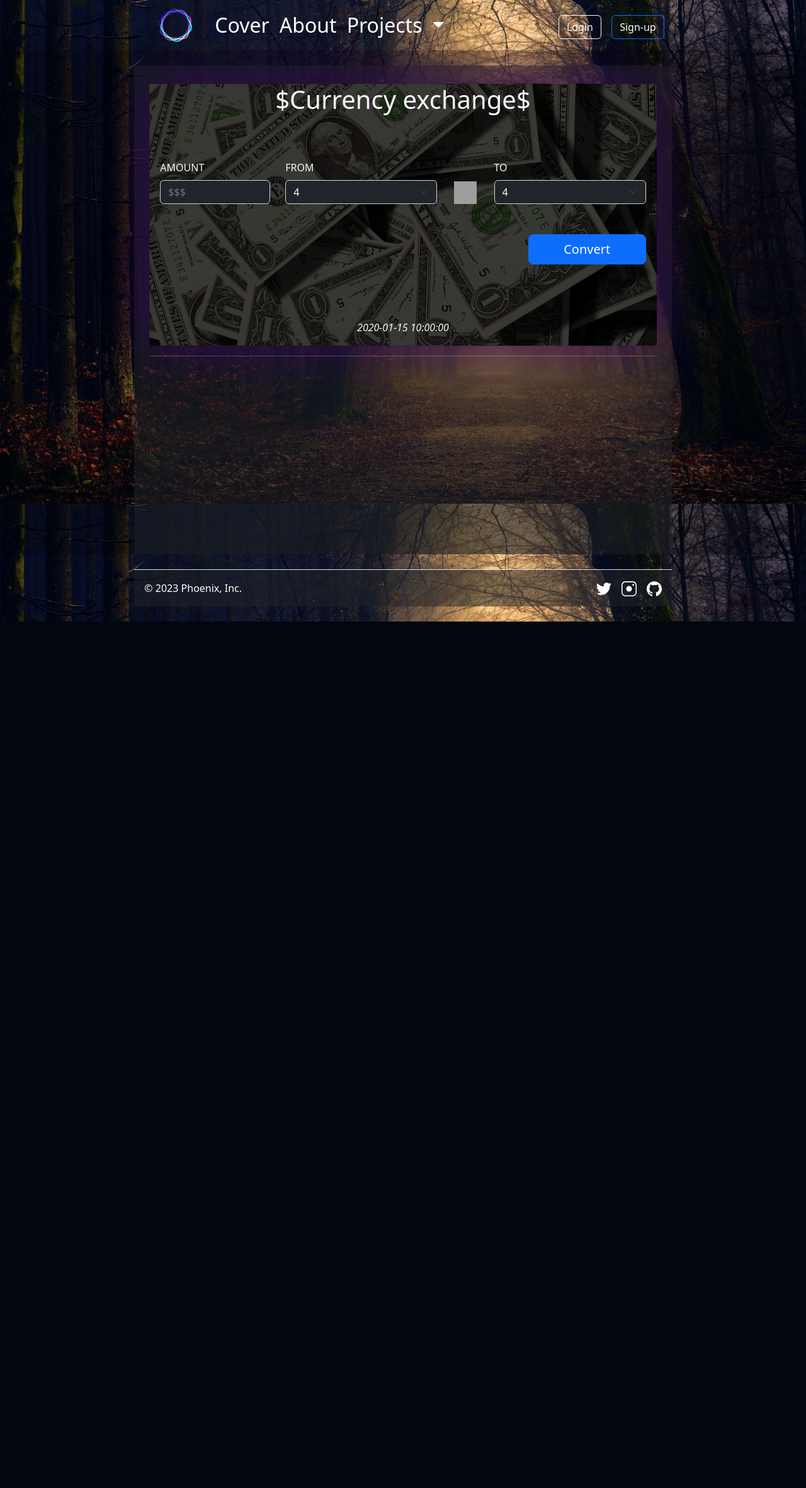
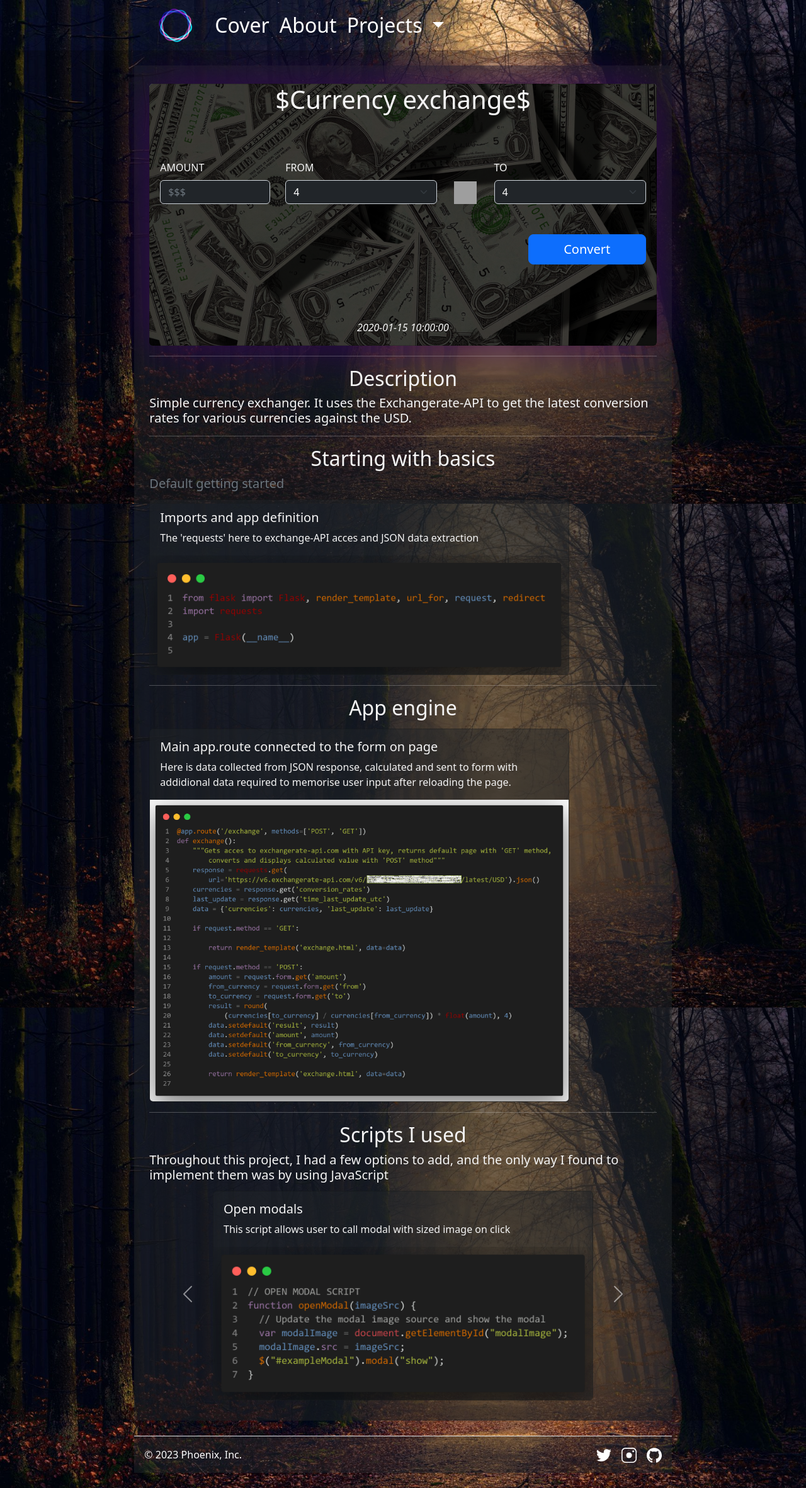
Before and after one commit to Phoenix-unic/my-blog, a Flask app: page /exchange in a window 1280 px wide. Shown: the whole page at 63% size. Before the commit the page ends 987 px from the top, so only its background shows below. Run offline with Flask 3, Linux system fonts and the light colour scheme; a database or web service that is not in the repository returns one stand-in record (values such as "Sample title"); data that the repository does not hold is empty; grey boxes are pictures that could not be loaded.

Commit message:
done exchanger description, removed login/logout buttons, replaced script from template to scripts.js file

```diff
--- a/app.py
+++ b/app.py
@@ -22,6 +22,8 @@ def pass_generator():
 
 @app.route('/exchange', methods=['POST', 'GET'])
 def exchange():
+    """Gets acces to exchangerate-api.com with API key, returns default page with 'GET' method,
+        converts and displays calculated value with 'POST' method"""
     response = requests.get(
         url='https://v6.exchangerate-api.com/v6/5e3e41fad6586fa3aa5dcd3f/latest/USD').json()
     currencies = response.get('conversion_rates')
@@ -36,7 +38,8 @@ def exchange():
         amount = request.form.get('amount')
         from_currency = request.form.get('from')
         to_currency = request.form.get('to')
-        result = round((currencies[to_currency] / currencies[from_currency]) * float(amount), 4)
+        result = round(
+            (currencies[to_currency] / currencies[from_currency]) * float(amount), 4)
         data.setdefault('result', result)
         data.setdefault('amount', amount)
         data.setdefault('from_currency', from_currency)
--- a/static/js/script.js
+++ b/static/js/script.js
@@ -1,6 +1,18 @@
+// OPEN MODAL SCRIPT
 function openModal(imageSrc) {
   // Update the modal image source and show the modal
   var modalImage = document.getElementById("modalImage");
   modalImage.src = imageSrc;
   $("#exampleModal").modal("show");
 }
+
+// REPLACE CURRENCIES ON CLICK
+const exchangeIcon = document.querySelector("#replace-currencies");
+const fromSelect = document.querySelector("#from");
+const toSelect = document.querySelector("#to");
+
+exchangeIcon.addEventListener("click", () => {
+  const temp = fromSelect.value;
+  fromSelect.value = toSelect.value;
+  toSelect.value = temp;
+});
--- a/templates/exchange.html
+++ b/templates/exchange.html
@@ -53,7 +53,8 @@ Exchange
             <div class="col-lg-6 col-sm-12 mx-auto mb-4 d-flex  justify-content-center ">
               {% if data.get('result') %}
               <h3>
-                <i class="text-2rem-colored">{{data.get('amount')}} </i>{{data.get('from_currency')}} = <i class="text-2rem-colored">{{data.get('result')}} </i>{{data.get('to_currency')}}
+                <i class="text-2rem-colored">{{data.get('amount')}} </i>{{data.get('from_currency')}} = <i
+                  class="text-2rem-colored">{{data.get('result')}} </i>{{data.get('to_currency')}}
               </h3>
               {% endif %}
             </div>
@@ -65,18 +66,80 @@ Exchange
       </div>
     </div>
     <hr>
+    <h2>Description</h2>
+    <h5>Simple currency exchanger. It uses the Exchangerate-API to get the latest conversion rates for various
+      currencies against the USD.</h5>
+    <hr>
+    <h2>Starting with basics</h2>
+    <h5 class="text-secondary">Default getting started</h5>
+    <div class="row my-5 my-md-2">
+      <div class="col-lg-10">
+        <div class="card text-bg-dark w-100">
+          <div class="card-body">
+            <h5 class="card-title">Imports and app definition </h5>
+            <p class="card-text">The 'requests' here to exchange-API acces and JSON data extraction</p>
+          </div>
+          <img src="/static/images/exchange/imports.png" class="card-img-bottom img-fluid"
+            onclick="openModal('/static/images/exchange/imports.png')">
+        </div>
+      </div>
+    </div>
+    <hr>
+    <h2>App engine</h2>
+    <div class="row my-5 my-md-2">
+      <div class="col-lg-10">
+        <div class="card text-bg-dark w-100">
+          <div class="card-body">
+            <h5 class="card-title">Main app.route connected to the form on page</h5>
+            <p class="card-text">Here is data collected from JSON response, calculated and sent to form with addidional
+              data required to memorise user input after reloading the page.</p>
+          </div>
+          <img src="/static/images/exchange/main-func.png" class="card-img-bottom img-fluid"
+            onclick="openModal('/static/images/exchange/main-func.png')">
+        </div>
+      </div>
+    </div>
+    <hr>
+    <h2>Scripts I used</h2>
+    <h5>Throughout this project, I had a few options to add, and the only way I found to implement them was by using JavaScript</h5>
+    <div class="row my-5 my-md-2">
+      <div class="col-12">
+        <div id="carouselControls" class="carousel slide" data-bs-ride="carousel">
+          <div class="carousel-inner">
+            <div class="carousel-item active">
+              <div class="card text-bg-dark mx-auto w-75">
+                <div class="card-body">
+                  <h5 class="card-title">Open modals</h5>
+                  <p class="card-text">This script allows user to call modal with sized image on click</p>
+                </div>
+                <img src="/static/images/exchange/script-modal.png" class="card-img-bottom img-fluid"
+                  onclick="openModal('/static/images/exchange/script-modal.png')">
+              </div>
+            </div>
+            <div class="carousel-item">
+              <div class="card text-bg-dark mx-auto w-75">
+                <div class="card-body">
+                  <h5 class="card-title">Replace currencies</h5>
+                  <p class="card-text">This one is used to replace currencies on the corresponding button, without
+                    reloading the whole page.</p>
+                </div>
+                <img src="/static/images/exchange/script-replace.png" class="card-img-bottom img-fluid"
+                  onclick="openModal('/static/images/exchange/script-replace.png')">
+              </div>
+            </div>
+          </div>
+          <button class="carousel-control-prev" type="button" data-bs-target="#carouselControls" data-bs-slide="prev">
+            <span class="carousel-control-prev-icon" aria-hidden="true"></span>
+            <span class="visually-hidden">Previous</span>
+          </button>
+          <button class="carousel-control-next" type="button" data-bs-target="#carouselControls" data-bs-slide="next">
+            <span class="carousel-control-next-icon" aria-hidden="true"></span>
+            <span class="visually-hidden">Next</span>
+          </button>
+        </div>
+      </div>
+    </div>
   </div>
 </div>
-<script>
-  const exchangeIcon = document.querySelector('#replace-currencies');
-  const fromSelect = document.querySelector('#from');
-  const toSelect = document.querySelector('#to');
-
-  exchangeIcon.addEventListener('click', () => {
-    const temp = fromSelect.value;
-    fromSelect.value = toSelect.value;
-    toSelect.value = temp;
-  });
-</script>
 
 {% endblock %}
--- a/templates/layout.html
+++ b/templates/layout.html
@@ -48,23 +48,13 @@
 								<ul class="dropdown-menu" aria-labelledby="projectsDropdown">
 									<li><a class="dropdown-item" href="{{url_for('pass_generator')}}">tkinter
 											Pass-generator</a></li>
-									<li><a class="dropdown-item" href="{{url_for('exchange')}}">Currency exchange</a></li>
+									<li><a class="dropdown-item" href="{{url_for('exchange')}}">Currency exchange</a>
+									</li>
 									<li><a class="dropdown-item" href="#">Project 3</a></li>
 								</ul>
 							</li>
 						</ul>
-						<div>
-							<a href="/login">
-								<button type="button" class="btn btn-outline-light me-2">
-									Login
-								</button>
-							</a>
-							<a href="/sign-up">
-								<button type="button" class="btn btn-outline-primary text-white">
-									Sign-up
-								</button>
-							</a>
-						</div>
+						{% block login %}{% endblock %}
 					</div>
 				</nav>
 			</div>
@@ -119,6 +109,15 @@
 			</div>
 		</div>
 	</div>
+	<div class="modal modal-xl" id="exampleModal" tabindex="-1" aria-labelledby="exampleModalLabel" aria-hidden="true">
+		<div class="modal-dialog modal-lg">
+			<div class="modal-content">
+				<div class="modal-body">
+					<img src="" class="img-fluid" alt="Modal Image" id="modalImage">
+				</div>
+			</div>
+		</div>
+	</div>
 	<script src="/static/js/script.js"></script>
 	<script src="https://code.jquery.com/jquery-3.5.1.slim.min.js"></script>
 	<script src="https://cdn.jsdelivr.net/npm/bootstrap@5.2.3/dist/js/bootstrap.bundle.min.js"
```
Also changed, not shown: templates/login.html (+14 -0 lines), templates/pass-generator.html (+0 -9 lines), static/images/exchange/imports.png (added), static/images/exchange/main-func.png (added), static/images/exchange/script-modal.png (added), static/images/exchange/script-replace.png (added).
